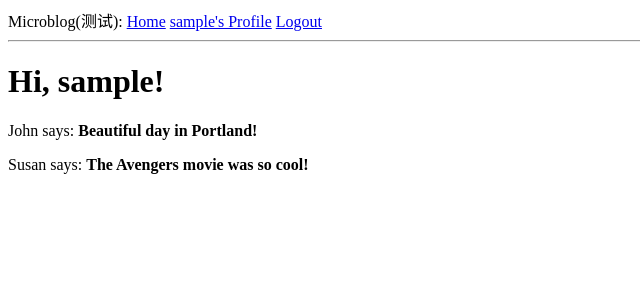
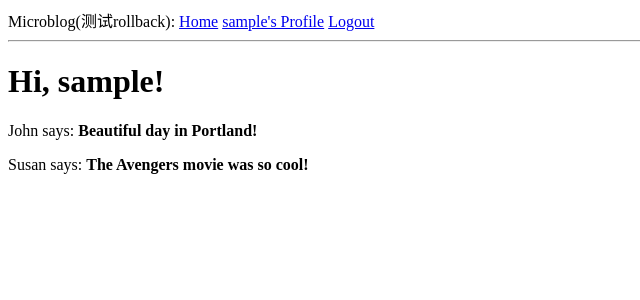
Before and after one commit to bigwk/microblog, a Flask app: page / in a window 1280 px wide. Shown: the top 300 px of the page, without its empty margins (0-640 px from the left). Run offline with Flask 2, Linux system fonts and the light colour scheme; the visitor is signed in with stand-in values (Sample User, id 1); data comes from the database, SQL or seed files in the repository.

Commit message:
test rollback

```diff
--- a/app/templates/base.html
+++ b/app/templates/base.html
@@ -7,7 +7,7 @@
         {% endif %}
     </head>
     <body>
-        <div>Microblog(测试):
+        <div>Microblog(测试rollback):
             <a href="{{ url_for('index') }}">Home</a>
             {% if current_user.is_anonymous %}
             <a href="{{ url_for('login') }}">Login</a>
```
